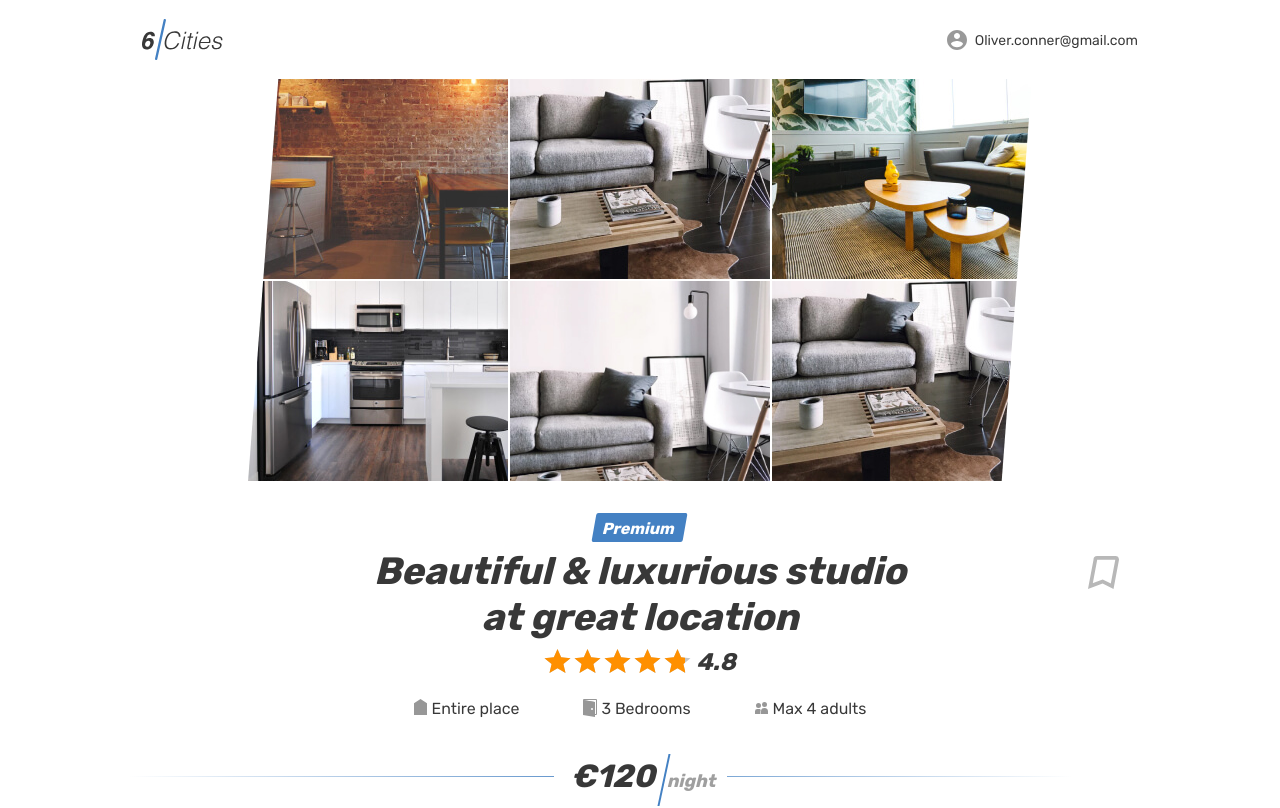
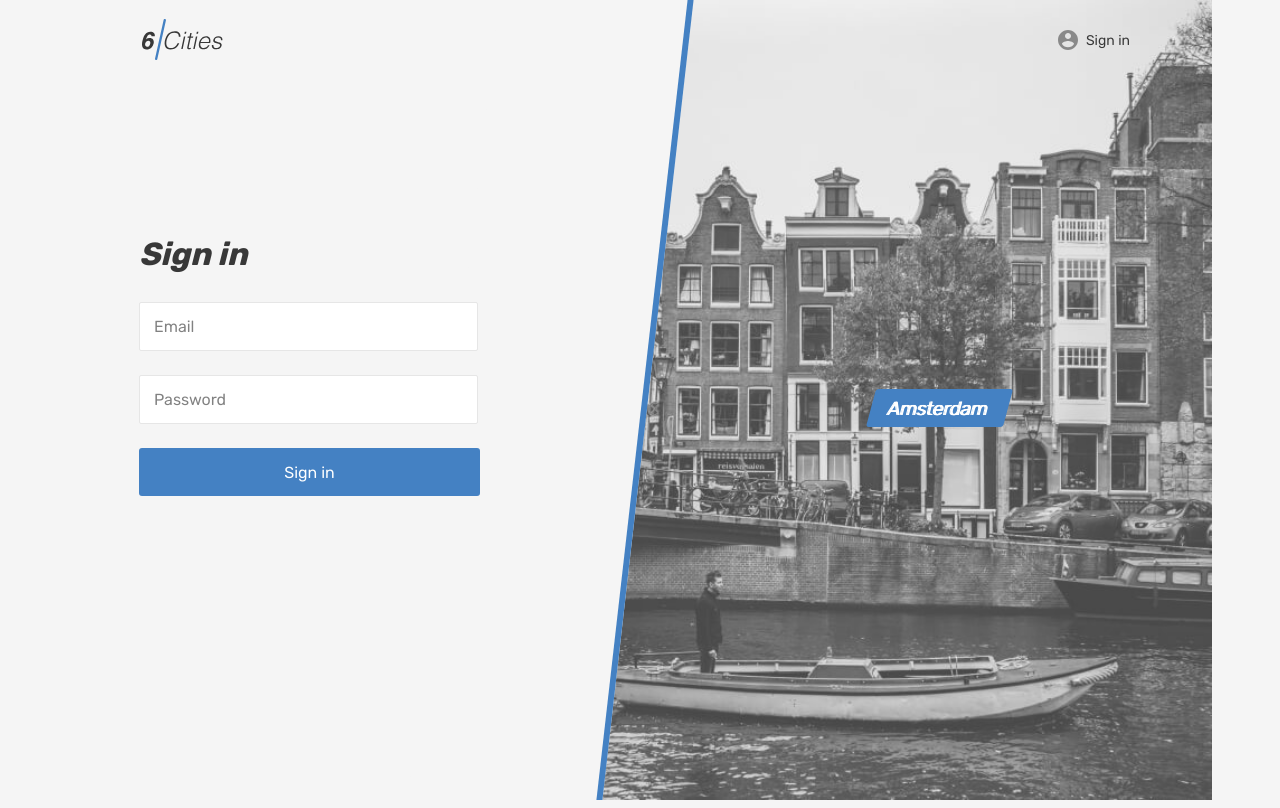
Before and after one commit to Erzhan-Temir/reimagined-octo-doodle, a React (Create React App) app: page /login in a window 1280 px wide. Shown: the top 808 px of the page. Built offline with nearby package versions, Linux system fonts and the light colour scheme; what miragejs would draw is missing.

Commit message:
6. build: create sign in with redirect

```diff
--- a/src/App.tsx
+++ b/src/App.tsx
@@ -6,6 +6,7 @@ import thunk from 'redux-thunk';
 import PageMain from './components/page-main/page-main';
 import PageDetails from './components/page-details/page-details';
 import {Switch, Route, BrowserRouter} from 'react-router-dom';
+import PageLogIn from './components/page-log-in/page-log-in';
 
 const store = createStore(reducer, applyMiddleware(thunk));
 
@@ -20,7 +21,9 @@ const App = (): JSX.Element => {
       <Provider store={store}>
         <Switch>
           <Route exact path="/" component={PageMain} />
+          <Route exact path="/login" component={PageLogIn} />
           <Route
+            exact
             path="/:id"
             component={PageDetails}
           />
--- a/src/components/header/header.tsx
+++ b/src/components/header/header.tsx
@@ -1,23 +1,45 @@
 import React from 'react';
+import {Link} from 'react-router-dom';
+import {UserInfo} from '../../types/offers';
 
-const Header = (): JSX.Element => {
+type Props = {
+  isLoggedIn: boolean;
+  userInfo: UserInfo;
+};
+
+
+const Header = (props: Props): JSX.Element => {
+  const {isLoggedIn, userInfo: {email}} = props;
+
+  const getUserName = (): JSX.Element => {
+    return <span className="header__user-name user__name">{email}</span>;
+  };
+
+  const signInStub = (): JSX.Element => {
+    return <span className="header__login">Sign in</span>;
+  };
+
   return (
     <header className="header">
       <div className="container">
         <div className="header__wrapper">
           <div className="header__left">
-            <a className="header__logo-link header__logo-link--active">
+            <Link to="/" className="header__logo-link header__logo-link--active">
               <img className="header__logo" src="img/logo.svg" alt="6 cities logo" width={81} height={41} />
-            </a>
+            </Link>
           </div>
           <nav className="header__nav">
             <ul className="header__nav-list">
               <li className="header__nav-item user">
-                <a className="header__nav-link header__nav-link--profile" href="#">
+                <Link to="/login" className="header__nav-link header__nav-link--profile" href="#">
                   <div className="header__avatar-wrapper user__avatar-wrapper">
                   </div>
-                  <span className="header__user-name user__name">Oliver.conner@gmail.com</span>
-                </a>
+
+                  {
+                    isLoggedIn ? getUserName() : signInStub()
+                  }
+
+                </Link>
               </li>
             </ul>
           </nav>
--- a/src/components/page-details/page-details.tsx
+++ b/src/components/page-details/page-details.tsx
@@ -2,16 +2,19 @@ import React from 'react';
 import Header from '../header/header';
 import PageDetailsBoard from '../page-details-board/page-details-board';
 import {RouteComponentProps} from 'react-router';
+import {withReduxConnectHeader} from '../../containers/with-connect-header';
 
 type RouteParams = {
   id: string
 };
 
+const HeaderWrapped = withReduxConnectHeader(Header);
+
 // eslint-disable-next-line @typescript-eslint/no-unused-vars
 const PageDetails = (props: RouteComponentProps<RouteParams>): JSX.Element => {
   return (
     <div className="page">
-      <Header />
+      <HeaderWrapped />
       <PageDetailsBoard />
     </div>
   );
--- /dev/null
+++ b/src/components/page-log-in/page-log-in.tsx
@@ -0,0 +1,42 @@
+import React from 'react';
+import {withReduxConnectHeader} from '../../containers/with-connect-header';
+import Header from '../header/header';
+
+const HeaderWrapped = withReduxConnectHeader(Header);
+
+const PageLogIn = (): JSX.Element => {
+  return (
+    <div className="page page--gray page--login">
+
+      <HeaderWrapped />
+
+      <main className="page__main page__main--login">
+        <div className="page__login-container container">
+          <section className="login">
+            <h1 className="login__title">Sign in</h1>
+            <form className="login__form form" action="#" method="post">
+              <div className="login__input-wrapper form__input-wrapper">
+                <label className="visually-hidden">E-mail</label>
+                <input className="login__input form__input" type="email" name="email" placeholder="Email" required />
+              </div>
+              <div className="login__input-wrapper form__input-wrapper">
+                <label className="visually-hidden">Password</label>
+                <input className="login__input form__input" type="password" name="password" placeholder="Password" required />
+              </div>
+              <button className="login__submit form__submit button" type="submit">Sign in</button>
+            </form>
+          </section>
+          <section className="locations locations--login locations--current">
+            <div className="locations__item">
+              <a className="locations__item-link" href="#">
+                <span>Amsterdam</span>
+              </a>
+            </div>
+          </section>
+        </div>
+      </main>
+    </div>
+  );
+};
+
+export default PageLogIn;
--- a/src/components/page-main/page-main.tsx
+++ b/src/components/page-main/page-main.tsx
@@ -1,11 +1,14 @@
 import React from 'react';
+import {withReduxConnectHeader} from '../../containers/with-connect-header';
 import Header from '../header/header';
 import PageMainBoard from '../page-main-board/page-main-board';
+
+const HeaderWrapped = withReduxConnectHeader(Header);
 
 const PageMain = (): JSX.Element => {
   return (
     <div className="page page--gray page--main">
-      <Header />
+      <HeaderWrapped />
       <PageMainBoard />
     </div>
   );
--- /dev/null
+++ b/src/containers/with-connect-header.tsx
@@ -0,0 +1,45 @@
+import * as React from 'react';
+import {ConnectedProps, connect} from 'react-redux';
+import {State, UserInfo} from '../types/offers';
+
+
+const mapStateToProps = (state: State) => {
+  return {
+    isLoggedIn: state.isLoggedIn,
+    userInfo: state.userInfo,
+  };
+};
+
+export const connector = connect(mapStateToProps);
+
+type InjectedProps = {
+  isLoggedIn: boolean;
+  userInfo: UserInfo;
+};
+
+type HocComponentProps = InjectedProps;
+
+type ReduxProps = ConnectedProps<typeof connector>;
+
+
+// eslint-disable-next-line @typescript-eslint/explicit-module-boundary-types
+export const withReduxConnectHeader = <BaseProps extends HocComponentProps>(BaseComponent: React.ComponentType<BaseProps>) => {
+  type HocProps = BaseProps & ReduxProps;
+
+  class WithReduxConnect extends React.Component<HocProps> {
+    static displayName = `withCounterListener(${BaseComponent.name})`;
+    static readonly WrappedComponent = BaseComponent;
+
+    render() {
+      const {...restProps} = this.props;
+
+      return (
+        <BaseComponent {...(restProps as BaseProps)} />
+      );
+    }
+  }
+
+  // eslint-disable-next-line @typescript-eslint/no-explicit-any
+  const ConnectedHoc = connector(WithReduxConnect as any);
+  return ConnectedHoc;
+};
--- a/src/reducers/reducer.ts
+++ b/src/reducers/reducer.ts
@@ -16,6 +16,11 @@ const initialState: State = {
   currentCity: citiesNameList[0],
   sorting: sorting["Popular"],
   activeOfferId: null,
+  isLoggedIn: false,
+  userInfo: {
+    email: null,
+    bookmarkedIds: null,
+  },
 };
 
 export const reducer = (state: State = initialState, action: Action) => {
```
Also changed, not shown: src/containers/with-connect-user-info.tsx (added, +52 -0 lines), src/types/offers.ts (+7 -0 lines).
